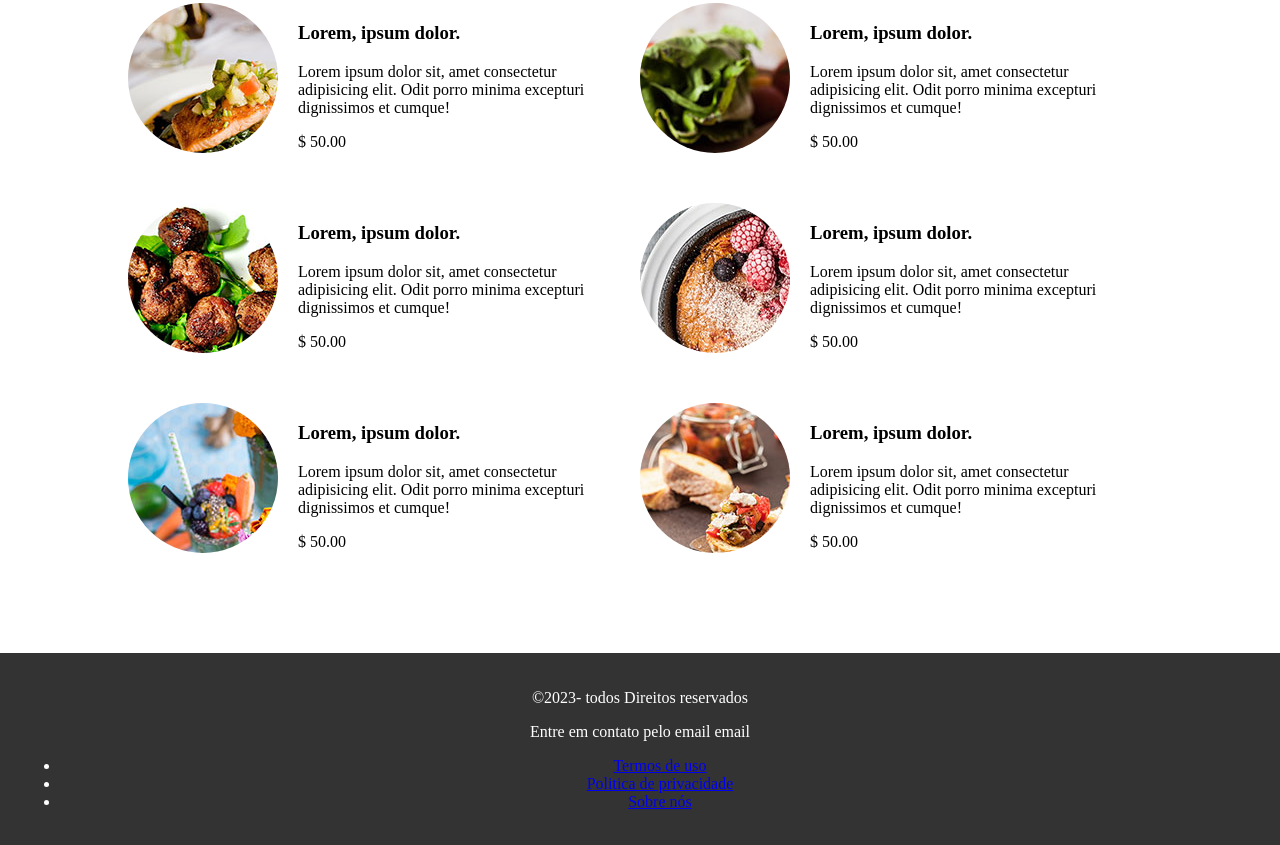
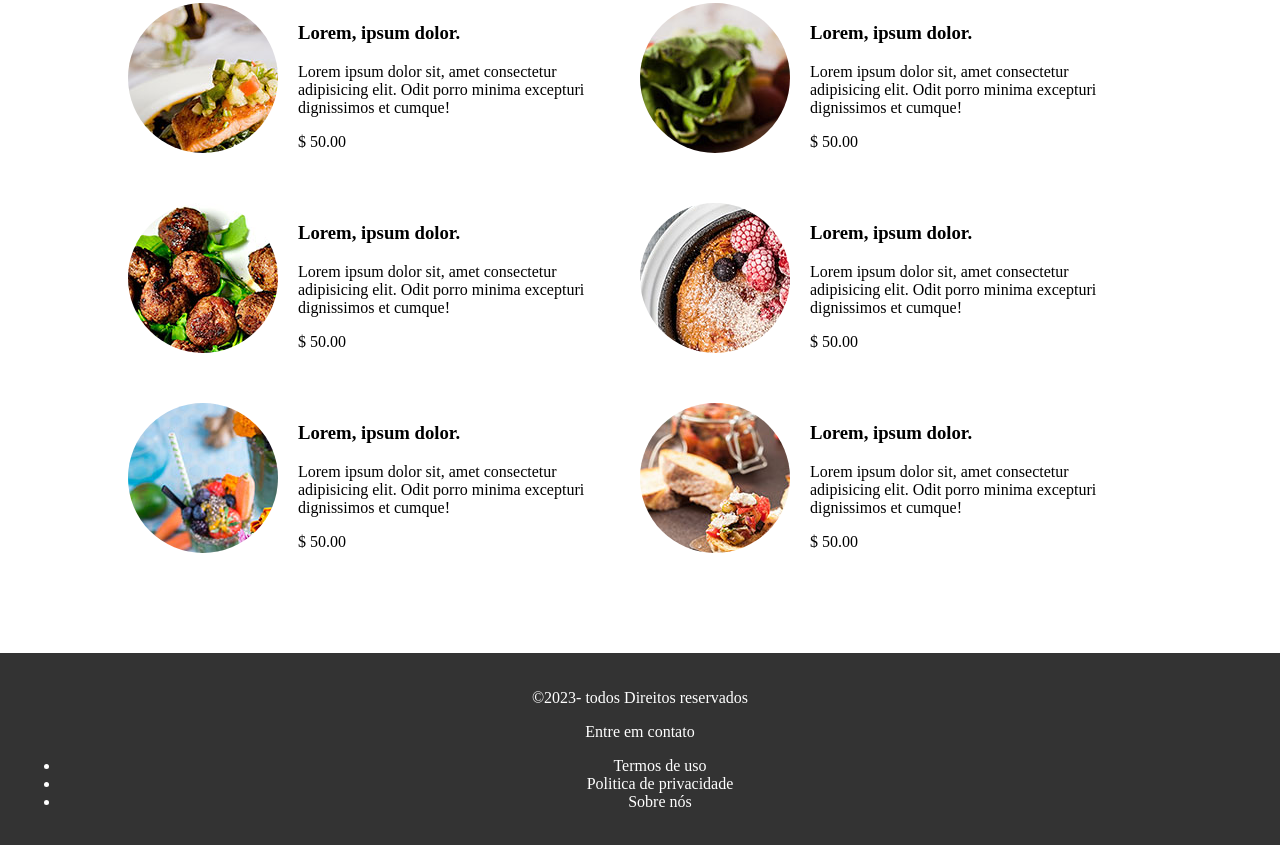
Before and after one commit to andersontecnicoprogramador/site-projeto-aula-Tec-infor-internet-Anderson, a plain HTML site: page index.html in a window 1280 px wide. Shown: the part 1740-2585 px from the top of the page. Drawn offline with Linux system fonts and the light colour scheme.

Commit message:
Atualizando site

```diff
--- a/css/styles.css
+++ b/css/styles.css
@@ -235,4 +235,15 @@ footer {
     text-align: center;
     margin-top: 50px;
     text-decoration: none;
+
+
 }
+
+footer a {
+    color: #fff;
+    padding: 20px;
+    text-align: center;
+    margin-top: 50px;
+    text-decoration: none;
+
+}
--- a/index.html
+++ b/index.html
@@ -165,7 +165,7 @@
     </section>
     <footer>
         <p>&copy;2023- todos Direitos reservados</p>
-        <p>Entre em contato pelo email <label for="email"></label>email</p>
+        <p>Entre em contato</p>
         <nav>
             <ul>
                 <li><a href="#">Termos de uso</a></li>
```
